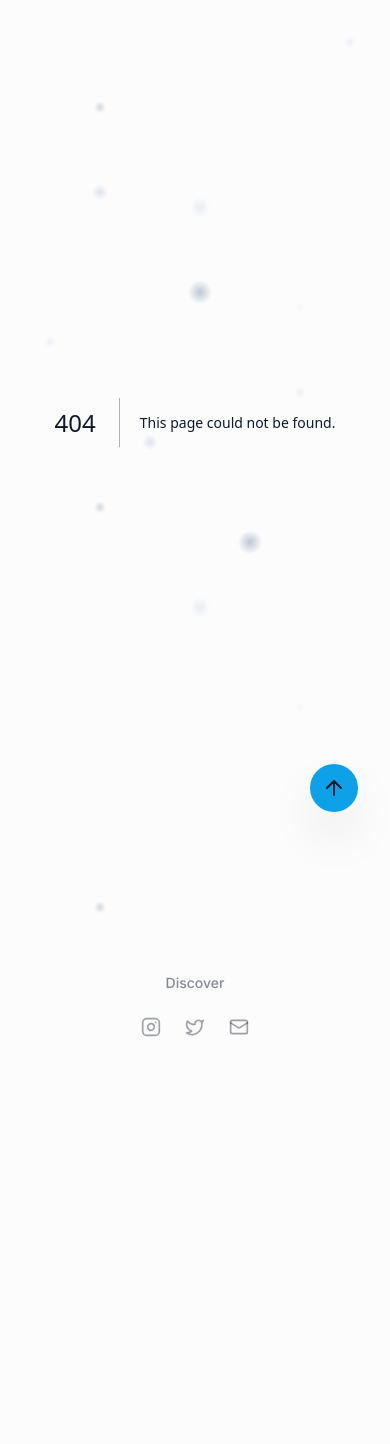
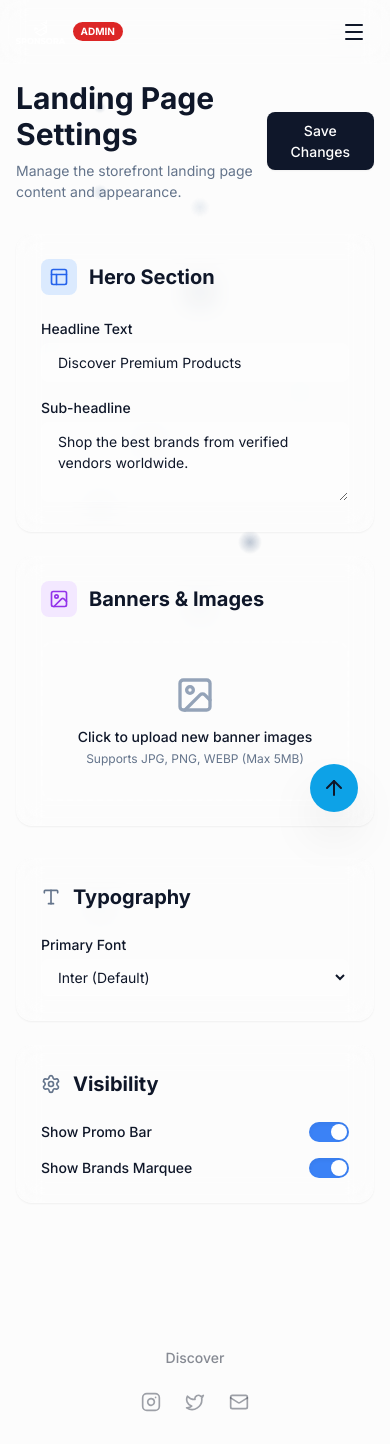
Before and after one commit to Db8067/Sponsora, a Next.js app in the folder main-app/: page /admin/landing-page in a window 390 px wide. Before the commit this address had no page. Before the commit the page ends 1069 px from the top, so only its background shows below. Built offline with nearby package versions, Linux system fonts and the light colour scheme.

Commit message:
feat: redesign admin page with snow theme and responsive layout, add landing-page route

```diff
--- a/main-app/app/admin/content/page.tsx
+++ b/main-app/app/admin/content/page.tsx
@@ -19,14 +19,14 @@ export default function ContentReview() {
         </div>
       </div>
 
-      <div className="bg-white dark:bg-slate-900 rounded-2xl border shadow-sm overflow-hidden">
-        <div className="flex items-center gap-4 p-4 border-b bg-slate-50 dark:bg-slate-800/50">
-          <select className="bg-white dark:bg-slate-900 border rounded-lg px-3 py-2 text-sm outline-none">
+      <div className="bg-white/10 dark:bg-slate-900/30 backdrop-blur-md rounded-2xl border border-white/20 dark:border-white/10 shadow-sm overflow-hidden">
+        <div className="flex items-center gap-4 p-4 border-b border-white/20 dark:border-white/10 bg-white/5 dark:bg-slate-800/20">
+          <select className="bg-white/20 dark:bg-slate-900/50 backdrop-blur-sm border border-white/20 dark:border-white/10 rounded-lg px-3 py-2 text-sm outline-none">
             <option>All Types</option>
             <option>Products</option>
             <option>Collections</option>
           </select>
-          <select className="bg-white dark:bg-slate-900 border rounded-lg px-3 py-2 text-sm outline-none">
+          <select className="bg-white/20 dark:bg-slate-900/50 backdrop-blur-sm border border-white/20 dark:border-white/10 rounded-lg px-3 py-2 text-sm outline-none">
             <option>Pending Only</option>
             <option>All Statuses</option>
           </select>
@@ -34,7 +34,7 @@ export default function ContentReview() {
 
         <div className="overflow-x-auto">
           <table className="w-full text-left text-sm">
-            <thead className="bg-slate-50 dark:bg-slate-800/50 text-slate-600 dark:text-slate-400 border-b">
+            <thead className="bg-white/10 dark:bg-slate-800/30 text-slate-700 dark:text-slate-300 border-b border-white/20 dark:border-white/10">
               <tr>
                 <th className="px-6 py-4 font-semibold">Type</th>
                 <th className="px-6 py-4 font-semibold">Name</th>
@@ -46,7 +46,7 @@ export default function ContentReview() {
             </thead>
             <tbody className="divide-y">
               {CONTENT_SUBMISSIONS.map((item) => (
-                <tr key={item.id} className="hover:bg-slate-50 dark:hover:bg-slate-800/50 transition-colors">
+                <tr key={item.id} className="hover:bg-white/10 dark:hover:bg-slate-800/30 transition-colors border-b border-white/10 dark:border-white/5 last:border-0">
                   <td className="px-6 py-4">
                     <span className={`px-2 py-1 rounded-md text-xs font-bold ${
                       item.type === 'Product'
@@ -63,15 +63,15 @@ export default function ContentReview() {
                     <StatusBadge status={item.status as any} />
                   </td>
                   <td className="px-6 py-4 flex justify-end gap-2">
-                    <button className="p-2 text-slate-400 hover:text-blue-600 bg-slate-100 hover:bg-blue-50 dark:bg-slate-800 dark:hover:bg-blue-900/30 rounded-lg transition-colors" title="Preview">
+                    <button className="p-2 text-slate-700 hover:text-blue-600 bg-white/20 hover:bg-blue-100 dark:bg-white/10 dark:hover:bg-blue-900/50 rounded-lg transition-colors" title="Preview">
                       <ExternalLink className="w-4 h-4" />
                     </button>
                     {item.status === 'pending' && (
                       <>
-                        <button className="p-2 text-slate-400 hover:text-green-600 bg-slate-100 hover:bg-green-50 dark:bg-slate-800 dark:hover:bg-green-900/30 rounded-lg transition-colors" title="Approve & Publish">
+                        <button className="p-2 text-slate-700 hover:text-green-600 bg-white/20 hover:bg-green-100 dark:bg-white/10 dark:hover:bg-green-900/50 rounded-lg transition-colors" title="Approve & Publish">
                           <Check className="w-4 h-4" />
                         </button>
-                        <button className="p-2 text-slate-400 hover:text-red-600 bg-slate-100 hover:bg-red-50 dark:bg-slate-800 dark:hover:bg-red-900/30 rounded-lg transition-colors" title="Reject">
+                        <button className="p-2 text-slate-700 hover:text-red-600 bg-white/20 hover:bg-red-100 dark:bg-white/10 dark:hover:bg-red-900/50 rounded-lg transition-colors" title="Reject">
                           <X className="w-4 h-4" />
                         </button>
                       </>
--- /dev/null
+++ b/main-app/app/admin/landing-page/page.tsx
@@ -0,0 +1,95 @@
+import React from 'react';
+import { Settings, Image as ImageIcon, Layout, Type } from 'lucide-react';
+
+export default function LandingPageAdmin() {
+  return (
+    <div>
+      <div className="flex justify-between items-center mb-8">
+        <div>
+          <h1 className="text-3xl font-bold">Landing Page Settings</h1>
+          <p className="text-slate-500 mt-2">Manage the storefront landing page content and appearance.</p>
+        </div>
+        <button className="bg-slate-900 text-white dark:bg-white dark:text-slate-900 px-6 py-2 rounded-lg font-medium hover:opacity-90 transition-opacity shadow-sm">
+          Save Changes
+        </button>
+      </div>
+
+      <div className="grid grid-cols-1 lg:grid-cols-3 gap-8">
+
+        <div className="lg:col-span-2 space-y-6">
+          <div className="bg-white/10 dark:bg-slate-900/30 backdrop-blur-md rounded-2xl border border-white/20 dark:border-white/10 shadow-sm overflow-hidden p-6">
+            <div className="flex items-center gap-3 mb-6">
+              <div className="p-2 bg-blue-100 text-blue-600 dark:bg-blue-900/50 dark:text-blue-400 rounded-lg">
+                <Layout className="w-5 h-5" />
+              </div>
+              <h2 className="text-xl font-bold">Hero Section</h2>
+            </div>
+
+            <div className="space-y-4">
+              <div>
+                <label className="block text-sm font-medium mb-1">Headline Text</label>
+                <input type="text" className="w-full bg-white/20 dark:bg-slate-900/50 backdrop-blur-sm border border-white/20 dark:border-white/10 rounded-lg px-4 py-2 outline-none focus:ring-2 focus:ring-blue-500" defaultValue="Discover Premium Products" />
+              </div>
+              <div>
+                <label className="block text-sm font-medium mb-1">Sub-headline</label>
+                <textarea className="w-full bg-white/20 dark:bg-slate-900/50 backdrop-blur-sm border border-white/20 dark:border-white/10 rounded-lg px-4 py-2 outline-none focus:ring-2 focus:ring-blue-500 min-h-[80px]" defaultValue="Shop the best brands from verified vendors worldwide."></textarea>
+              </div>
+            </div>
+          </div>
+
+          <div className="bg-white/10 dark:bg-slate-900/30 backdrop-blur-md rounded-2xl border border-white/20 dark:border-white/10 shadow-sm overflow-hidden p-6">
+            <div className="flex items-center gap-3 mb-6">
+              <div className="p-2 bg-purple-100 text-purple-600 dark:bg-purple-900/50 dark:text-purple-400 rounded-lg">
+                <ImageIcon className="w-5 h-5" />
+              </div>
+              <h2 className="text-xl font-bold">Banners & Images</h2>
+            </div>
+
+            <div className="border-2 border-dashed border-white/30 dark:border-white/20 rounded-xl p-8 text-center bg-white/5 dark:bg-white/5 hover:bg-white/10 transition-colors cursor-pointer">
+              <ImageIcon className="w-10 h-10 mx-auto text-slate-400 mb-3" />
+              <p className="font-medium text-sm">Click to upload new banner images</p>
+              <p className="text-xs text-slate-500 mt-1">Supports JPG, PNG, WEBP (Max 5MB)</p>
+            </div>
+          </div>
+        </div>
+
+        <div className="space-y-6">
+          <div className="bg-white/10 dark:bg-slate-900/30 backdrop-blur-md rounded-2xl border border-white/20 dark:border-white/10 shadow-sm overflow-hidden p-6">
+            <h2 className="text-xl font-bold mb-6 flex items-center gap-3">
+              <Type className="w-5 h-5 text-slate-500" /> Typography
+            </h2>
+            <div className="space-y-4">
+              <div>
+                <label className="block text-sm font-medium mb-1">Primary Font</label>
+                <select className="w-full bg-white/20 dark:bg-slate-900/50 backdrop-blur-sm border border-white/20 dark:border-white/10 rounded-lg px-3 py-2 text-sm outline-none">
+                  <option>Inter (Default)</option>
+                  <option>Roboto</option>
+                  <option>Outfit</option>
+                </select>
+              </div>
+            </div>
+          </div>
+
+          <div className="bg-white/10 dark:bg-slate-900/30 backdrop-blur-md rounded-2xl border border-white/20 dark:border-white/10 shadow-sm overflow-hidden p-6">
+            <h2 className="text-xl font-bold mb-6 flex items-center gap-3">
+              <Settings className="w-5 h-5 text-slate-500" /> Visibility
+            </h2>
+            <div className="flex items-center justify-between">
+              <span className="font-medium text-sm">Show Promo Bar</span>
+              <div className="w-10 h-5 bg-blue-500 rounded-full relative cursor-pointer shadow-inner">
+                <div className="w-4 h-4 bg-white rounded-full absolute right-0.5 top-0.5 shadow-sm"></div>
+              </div>
+            </div>
+            <div className="flex items-center justify-between mt-4">
+              <span className="font-medium text-sm">Show Brands Marquee</span>
+              <div className="w-10 h-5 bg-blue-500 rounded-full relative cursor-pointer shadow-inner">
+                <div className="w-4 h-4 bg-white rounded-full absolute right-0.5 top-0.5 shadow-sm"></div>
+              </div>
+            </div>
+          </div>
+        </div>
+
+      </div>
+    </div>
+  );
+}
--- a/main-app/app/admin/layout.tsx
+++ b/main-app/app/admin/layout.tsx
@@ -1,47 +1,65 @@
-import React from 'react';
+'use client';
+
+import React, { useState } from 'react';
 import Link from 'next/link';
-import { LayoutDashboard, Users, ShoppingBag, Settings, LogOut } from 'lucide-react';
+import { LayoutDashboard, Users, ShoppingBag, Settings, LogOut, Globe, Menu, X } from 'lucide-react';
 
 export default function AdminLayout({
   children,
 }: {
   children: React.ReactNode;
 }) {
+  const [isMobileMenuOpen, setIsMobileMenuOpen] = useState(false);
+
   return (
-    <div className="flex min-h-screen bg-slate-100 dark:bg-slate-950">
+    <div className="flex min-h-screen bg-transparent relative">
+      {/* Mobile Top Bar */}
+      <div className="md:hidden fixed top-0 left-0 right-0 h-16 bg-white/10 dark:bg-black/20 backdrop-blur-md border-b border-white/20 dark:border-white/10 flex items-center justify-between px-4 z-50">
+        <Link href="/" className="flex items-center gap-2">
+          <img src="/images/logo-dark.png" alt="Sponsora Logo" className="h-6 w-auto" />
+          <span className="text-[10px] bg-red-600 px-2 py-0.5 rounded-full uppercase text-white font-bold">Admin</span>
+        </Link>
+        <button onClick={() => setIsMobileMenuOpen(!isMobileMenuOpen)} className="p-2 text-foreground">
+          {isMobileMenuOpen ? <X className="w-6 h-6" /> : <Menu className="w-6 h-6" />}
+        </button>
+      </div>
+
       {/* Admin Sidebar */}
-      <aside className="w-64 bg-slate-900 text-slate-300 flex flex-col hidden md:flex fixed h-screen">
-        <div className="p-6">
-          <Link href="/" className="flex items-center gap-2 mb-8">
+      <aside className={`fixed inset-y-0 left-0 z-40 w-64 bg-slate-900/80 dark:bg-slate-950/80 backdrop-blur-xl border-r border-white/10 text-slate-300 flex flex-col transition-transform duration-300 ease-in-out md:translate-x-0 ${isMobileMenuOpen ? 'translate-x-0' : '-translate-x-full'}`}>
+        <div className="p-6 pt-20 md:pt-6">
+          <Link href="/" className="hidden md:flex items-center gap-2 mb-8">
             <img src="/images/logo-dark.png" alt="Sponsora Logo" className="h-6 md:h-8 w-auto" />
             <span className="text-xs bg-red-600 px-2 py-0.5 rounded-full uppercase text-white font-bold">Admin</span>
           </Link>
 
           <nav className="space-y-1">
-            <Link href="/admin" className="flex items-center gap-3 px-3 py-3 rounded-lg hover:bg-slate-800 hover:text-white transition-colors">
+            <Link onClick={() => setIsMobileMenuOpen(false)} href="/admin" className="flex items-center gap-3 px-3 py-3 rounded-lg hover:bg-white/10 hover:text-white transition-colors">
               <LayoutDashboard className="w-5 h-5" /> Dashboard Overview
             </Link>
-            <Link href="/admin/vendors" className="flex items-center gap-3 px-3 py-3 rounded-lg hover:bg-slate-800 hover:text-white transition-colors">
+            <Link onClick={() => setIsMobileMenuOpen(false)} href="/admin/vendors" className="flex items-center gap-3 px-3 py-3 rounded-lg hover:bg-white/10 hover:text-white transition-colors">
               <Users className="w-5 h-5" /> Vendor Approvals
             </Link>
-            <Link href="/admin/content" className="flex items-center gap-3 px-3 py-3 rounded-lg hover:bg-slate-800 hover:text-white transition-colors">
+            <Link onClick={() => setIsMobileMenuOpen(false)} href="/admin/content" className="flex items-center gap-3 px-3 py-3 rounded-lg hover:bg-white/10 hover:text-white transition-colors">
               <ShoppingBag className="w-5 h-5" /> Content Review
             </Link>
-            <Link href="/admin/settings" className="flex items-center gap-3 px-3 py-3 rounded-lg hover:bg-slate-800 hover:text-white transition-colors">
+            <Link onClick={() => setIsMobileMenuOpen(false)} href="/admin/landing-page" className="flex items-center gap-3 px-3 py-3 rounded-lg hover:bg-white/10 hover:text-white transition-colors">
+              <Globe className="w-5 h-5" /> Landing Page
+            </Link>
+            <Link onClick={() => setIsMobileMenuOpen(false)} href="/admin/settings" className="flex items-center gap-3 px-3 py-3 rounded-lg hover:bg-white/10 hover:text-white transition-colors">
               <Settings className="w-5 h-5" /> Platform Settings
             </Link>
           </nav>
         </div>
 
         <div className="mt-auto p-6">
-          <button className="flex items-center gap-3 px-3 py-3 w-full rounded-lg hover:bg-slate-800 hover:text-white transition-colors text-left text-slate-400">
+          <button className="flex items-center gap-3 px-3 py-3 w-full rounded-lg hover:bg-white/10 hover:text-white transition-colors text-left text-slate-400">
             <LogOut className="w-5 h-5" /> Sign Out
           </button>
         </div>
       </aside>
 
       {/* Main Content */}
-      <main className="flex-1 md:ml-64 p-8">
+      <main className="flex-1 md:ml-64 pt-20 md:pt-8 p-4 md:p-8 min-h-screen">
         {children}
       </main>
     </div>
--- a/main-app/app/admin/page.tsx
+++ b/main-app/app/admin/page.tsx
@@ -10,7 +10,7 @@ export default function AdminDashboard() {
 
       {/* KPI Cards */}
       <div className="grid grid-cols-1 md:grid-cols-2 lg:grid-cols-4 gap-6 mb-8">
-        <div className="bg-white dark:bg-slate-900 p-6 rounded-2xl border shadow-sm flex flex-col">
+        <div className="bg-white/10 dark:bg-slate-900/30 backdrop-blur-md p-6 rounded-2xl border border-white/20 dark:border-white/10 shadow-sm flex flex-col">
           <div className="flex justify-between items-start mb-4">
             <div className="p-3 bg-blue-100 text-blue-600 rounded-xl dark:bg-blue-900/50 dark:text-blue-400">
               <DollarSign className="w-6 h-6" />
@@ -23,7 +23,7 @@ export default function AdminDashboard() {
           <h3 className="text-3xl font-bold mt-1">₹4.2M</h3>
         </div>
 
-        <div className="bg-white dark:bg-slate-900 p-6 rounded-2xl border shadow-sm flex flex-col">
+        <div className="bg-white/10 dark:bg-slate-900/30 backdrop-blur-md p-6 rounded-2xl border border-white/20 dark:border-white/10 shadow-sm flex flex-col">
           <div className="flex justify-between items-start mb-4">
             <div className="p-3 bg-indigo-100 text-indigo-600 rounded-xl dark:bg-indigo-900/50 dark:text-indigo-400">
               <Store className="w-6 h-6" />
@@ -36,7 +36,7 @@ export default function AdminDashboard() {
           <h3 className="text-3xl font-bold mt-1">342</h3>
         </div>
 
-        <div className="bg-white dark:bg-slate-900 p-6 rounded-2xl border shadow-sm flex flex-col">
+        <div className="bg-white/10 dark:bg-slate-900/30 backdrop-blur-md p-6 rounded-2xl border border-white/20 dark:border-white/10 shadow-sm flex flex-col">
           <div className="flex justify-between items-start mb-4">
             <div className="p-3 bg-purple-100 text-purple-600 rounded-xl dark:bg-purple-900/50 dark:text-purple-400">
               <ShoppingCart className="w-6 h-6" />
@@ -49,7 +49,7 @@ export default function AdminDashboard() {
           <h3 className="text-3xl font-bold mt-1">12.4k</h3>
         </div>
 
-        <div className="bg-white dark:bg-slate-900 p-6 rounded-2xl border shadow-sm flex flex-col">
+        <div className="bg-white/10 dark:bg-slate-900/30 backdrop-blur-md p-6 rounded-2xl border border-white/20 dark:border-white/10 shadow-sm flex flex-col">
           <div className="flex justify-between items-start mb-4">
             <div className="p-3 bg-orange-100 text-orange-600 rounded-xl dark:bg-orange-900/50 dark:text-orange-400">
               <Users className="w-6 h-6" />
@@ -64,7 +64,7 @@ export default function AdminDashboard() {
       <h2 className="text-xl font-bold mb-4">Requires Attention</h2>
       <div className="grid grid-cols-1 md:grid-cols-2 gap-6">
 
-        <div className="bg-white dark:bg-slate-900 p-6 rounded-2xl border border-yellow-200 dark:border-yellow-900/50 shadow-sm relative overflow-hidden">
+        <div className="bg-white/10 dark:bg-slate-900/30 backdrop-blur-md p-6 rounded-2xl border border-yellow-200/50 dark:border-yellow-900/30 shadow-sm relative overflow-hidden">
           <div className="absolute top-0 left-0 w-1 h-full bg-yellow-400"></div>
           <div className="flex justify-between items-center mb-4">
             <h3 className="font-bold text-lg">Vendor Approvals</h3>
@@ -80,7 +80,7 @@ export default function AdminDashboard() {
           </Link>
         </div>
 
-        <div className="bg-white dark:bg-slate-900 p-6 rounded-2xl border border-blue-200 dark:border-blue-900/50 shadow-sm relative overflow-hidden">
+        <div className="bg-white/10 dark:bg-slate-900/30 backdrop-blur-md p-6 rounded-2xl border border-blue-200/50 dark:border-blue-900/30 shadow-sm relative overflow-hidden">
           <div className="absolute top-0 left-0 w-1 h-full bg-blue-400"></div>
           <div className="flex justify-between items-center mb-4">
             <h3 className="font-bold text-lg">Content Review</h3>
--- a/main-app/app/admin/vendors/page.tsx
+++ b/main-app/app/admin/vendors/page.tsx
@@ -19,10 +19,10 @@ export default function VendorApprovals() {
         </div>
       </div>
 
-      <div className="bg-white dark:bg-slate-900 rounded-2xl border shadow-sm overflow-hidden">
+      <div className="bg-white/10 dark:bg-slate-900/30 backdrop-blur-md rounded-2xl border border-white/20 dark:border-white/10 shadow-sm overflow-hidden">
         <div className="overflow-x-auto">
           <table className="w-full text-left text-sm">
-            <thead className="bg-slate-50 dark:bg-slate-800/50 text-slate-600 dark:text-slate-400 border-b">
+            <thead className="bg-white/10 dark:bg-slate-800/30 text-slate-700 dark:text-slate-300 border-b border-white/20 dark:border-white/10">
               <tr>
                 <th className="px-6 py-4 font-semibold">Business Name</th>
                 <th className="px-6 py-4 font-semibold">Owner</th>
@@ -34,7 +34,7 @@ export default function VendorApprovals() {
             </thead>
             <tbody className="divide-y">
               {VENDOR_APPLICATIONS.map((vendor) => (
-                <tr key={vendor.id} className="hover:bg-slate-50 dark:hover:bg-slate-800/50 transition-colors">
+                <tr key={vendor.id} className="hover:bg-white/10 dark:hover:bg-slate-800/30 transition-colors border-b border-white/10 dark:border-white/5 last:border-0">
                   <td className="px-6 py-4 font-medium">{vendor.name}</td>
                   <td className="px-6 py-4 text-muted-foreground">{vendor.owner}</td>
                   <td className="px-6 py-4 text-muted-foreground font-mono">{vendor.gstin}</td>
@@ -43,15 +43,15 @@ export default function VendorApprovals() {
                     <StatusBadge status={vendor.status as any} />
                   </td>
                   <td className="px-6 py-4 flex justify-end gap-2">
-                    <button className="p-2 text-slate-400 hover:text-blue-600 bg-slate-100 hover:bg-blue-50 dark:bg-slate-800 dark:hover:bg-blue-900/30 rounded-lg transition-colors" title="View Details">
+                    <button className="p-2 text-slate-700 hover:text-blue-600 bg-white/20 hover:bg-blue-100 dark:bg-white/10 dark:hover:bg-blue-900/50 rounded-lg transition-colors" title="View Details">
                       <Eye className="w-4 h-4" />
                     </button>
                     {vendor.status === 'pending' && (
                       <>
-                        <button className="p-2 text-slate-400 hover:text-green-600 bg-slate-100 hover:bg-green-50 dark:bg-slate-800 dark:hover:bg-green-900/30 rounded-lg transition-colors" title="Approve">
+                        <button className="p-2 text-slate-700 hover:text-green-600 bg-white/20 hover:bg-green-100 dark:bg-white/10 dark:hover:bg-green-900/50 rounded-lg transition-colors" title="Approve">
                           <Check className="w-4 h-4" />
                         </button>
-                        <button className="p-2 text-slate-400 hover:text-red-600 bg-slate-100 hover:bg-red-50 dark:bg-slate-800 dark:hover:bg-red-900/30 rounded-lg transition-colors" title="Reject">
+                        <button className="p-2 text-slate-700 hover:text-red-600 bg-white/20 hover:bg-red-100 dark:bg-white/10 dark:hover:bg-red-900/50 rounded-lg transition-colors" title="Reject">
                           <X className="w-4 h-4" />
                         </button>
                       </>
```
